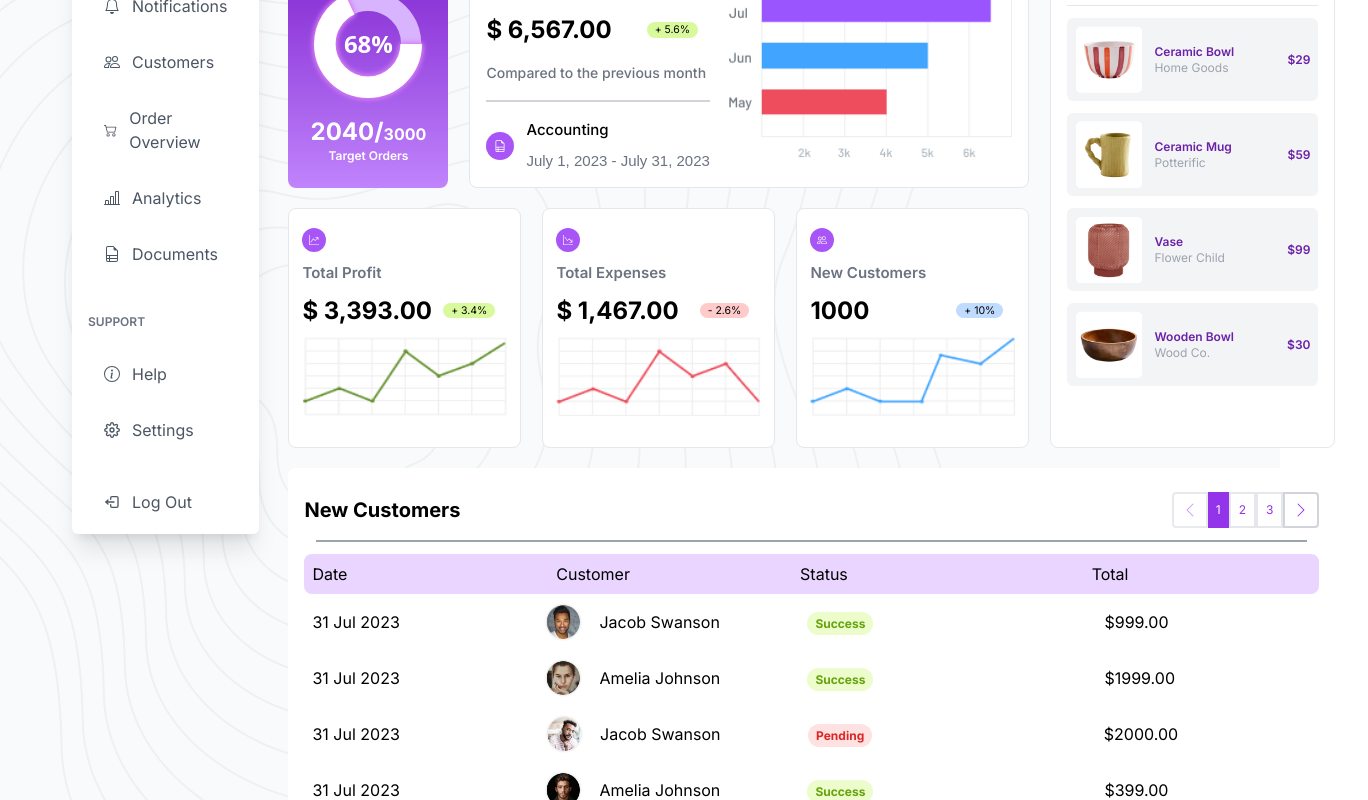
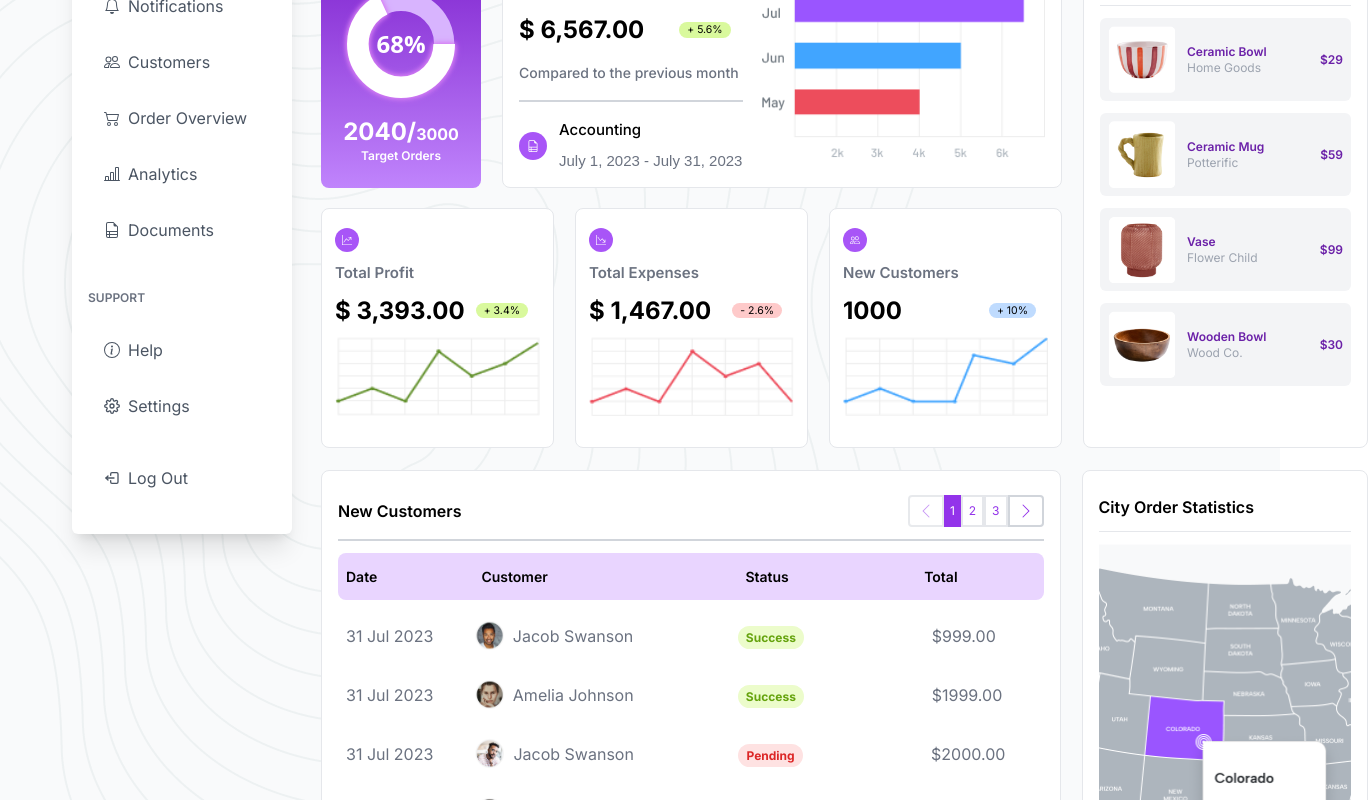
Before and after one commit to theusmanyousaf/swift-crm, a Next.js app: page /dashboard in a window 1280 px wide. Shown: the part 240-1040 px from the top of the page, 1368 px wide, since content can reach past the window. Built offline with nearby package versions, Linux system fonts and the light colour scheme.

Commit message:
city stats component

```diff
--- a/src/app/(pages)/dashboard/page.tsx
+++ b/src/app/(pages)/dashboard/page.tsx
@@ -1,4 +1,5 @@
 import BestSellingProducts from "@/components/bestSellingProducts/BestSellingProducts"
+import CityOrderStats from "@/components/cityOrderStats/CityOrderStats"
 import Hero from "@/components/hero/Hero"
 import MonthlyIncome from "@/components/monthlyIncome/MonthlyIncome"
 import MonthlySummary from "@/components/monthlySummary/MonthlySummary"
@@ -19,7 +20,10 @@ export default function dashboard() {
         </div>
         <BestSellingProducts />
       </div>
-      <NewCustomers />
+      <div className="flex gap-[21px] mt-[22px] mb-[67px]">
+        <NewCustomers />
+        <CityOrderStats />
+      </div>
     </div>
   )
 }
--- a/src/app/(pages)/layout.tsx
+++ b/src/app/(pages)/layout.tsx
@@ -21,7 +21,7 @@ export default function RootLayout({
         <html lang="en">
             <body className={inter.className}>
                 <Providers>
-                    <div className="sm:flex bg-no-repeat bg-gray-50 bg-custom-bg sm:pl-[72px] sm:pr-[72px]">
+                    <div className="sm:flex bg-no-repeat bg-gray-50 bg-custom-bg sm:pl-[72px]">
                         <SideNav />
                         <div className="w-full pl-[43px] sm:pl-0">
                             {children}
--- /dev/null
+++ b/src/components/cityOrderStats/CityOrderStats.tsx
@@ -0,0 +1,12 @@
+import Image from 'next/image'
+import Map from '/public/assets/map.png'
+
+export default function CityOrderStats() {
+  return (
+    <div className='flex flex-col border rounded-lg px-4 py-6 bg-white gap-3 min-w-[285px]'>
+        <h1 className='font-semibold'>City Order Statistics</h1>
+        <hr />
+        <Image src={Map} alt='Map' className='h-[401px] w-[253px]'/>
+    </div>
+  )
+}
--- a/src/components/newCustomers/NewCustomers.tsx
+++ b/src/components/newCustomers/NewCustomers.tsx
@@ -160,15 +160,15 @@ const NewCustomers = () => {
 
 
     return (
-        <div className="px-4 pt-6 pb-5 bg-white rounded-lg mt-5 mb-[67px]">
-            <div className='flex justify-between items-center '>
-                <h2 className="text-xl font-bold">New Customers</h2>
+        <div className="px-4 pt-6 pb-5 border bg-white rounded-lg w-full xl:w-[741px]">
+            <div className='flex justify-between items-center'>
+                <h2 className="font-semibold">New Customers</h2>
 
                 <div className="flex">
                     <button
                         onClick={handlePrevious}
                         disabled={currentPage === 1}
-                        className="p-2 rounded-l border-2 border-gray-300 disabled:opacity-50 text-purple-600"
+                        className="px-2 py-1.5 rounded-l border-2 border-gray-300 disabled:opacity-50 text-purple-600"
                     >
                         <BsChevronLeft />
                     </button>
@@ -176,7 +176,7 @@ const NewCustomers = () => {
                         <button
                             key={index + 1}
                             onClick={() => setCurrentPage(index + 1)}
-                            className={`px-2 py-[5.5px] text-xs ${currentPage === index + 1 ? 'bg-purple-600 text-white' : 'border-2 text-purple-600'}`}
+                            className={`px-1.5 text-xs ${currentPage === index + 1 ? 'bg-purple-600 text-white' : 'border-2 text-purple-600'}`}
                         >
                             {index + 1}
                         </button>
@@ -184,25 +184,25 @@ const NewCustomers = () => {
                     <button
                         onClick={handleNext}
                         disabled={currentPage === totalPages}
-                        className="p-2 rounded-r border-2 border-gray-300 disabled:opacity-50 text-purple-600"
+                        className="px-2 py-1.5 rounded-r border-2 border-gray-300 disabled:opacity-50 text-purple-600"
                     >
                         <BsChevronRight />
                     </button>
                 </div>
             </div>
 
-            <hr className='border border-gray-400 m-3' />
-            <div className='flex gap-6 items-center p-2 min-w-full bg-purple-200 rounded-lg'>
-                <div className='flex-1'>Date</div>
-                <div className='flex-1'>Customer</div>
-                <div className='flex-auto'>Status</div>
-                <div className='flex-1'>Total</div>
+            <hr className='border border-gray-300 my-3' />
+            <div className='flex gap-6 items-center p-2 min-w-full bg-purple-200 rounded-lg text-sm font-semibold'>
+                <div className='flex-1 py-[5.5px]'>Date</div>
+                <div className='flex-1 py-[5.5px] xl:min-w-60'>Customer</div>
+                <div className='flex-auto py-[5.5px]'>Status</div>
+                <div className='flex-1 py-[5.5px]'>Total</div>
             </div>
             {currentCustomers.map((customer) => (
-                <div key={customer.id} className='flex gap-x-6 items-center p-2 min-w-full rounded-lg'>
+                <div key={customer.id} className='flex gap-x-6 my-3 items-center p-2 min-w-full rounded-lg text-gray-500'>
                     <div className='flex-1'>{customer.date}</div>
-                    <div className='flex-1 flex items-center min-w-60'>
-                        <Image src={customer.imageUrl} alt={customer.name} className="w-10 h-10 rounded-full mr-4" />
+                    <div className='flex-1 flex items-center xl:min-w-60'>
+                        <Image src={customer.imageUrl} alt={customer.name} className="w-[31px] h-[31px] rounded-full mr-2" />
                         {customer.name}
                     </div>
                     <div className='flex-auto'>
--- a/src/components/sidenav/SideNav.tsx
+++ b/src/components/sidenav/SideNav.tsx
@@ -20,7 +20,7 @@ export default function SideNav() {
     };
 
     return (
-        <div className="sm:mt-[22px] h-auto sm:h-[752px] w-full sm:w-[220px] bg-white shadow-xl rounded-md sm:px-4 sm:py-8">
+        <div className="sm:mt-[22px] h-auto sm:h-[752px] sm:min-w-[220px] sm:max-w-[220px] bg-white shadow-xl rounded-md sm:px-4 sm:py-8">
             <div className="flex justify-between items-center py-2 sm:py-0 sm:px-0 px-11">
                 <div className="sm:mb-8 py-[5px] sm:py-0 pr-4 sm:pr-0 sm:px-4 sm:text-left">
                     <a href="/dashboard"><Image src={Logo} alt="SwiftCRM" /></a>
@@ -39,35 +39,35 @@ export default function SideNav() {
                     <div className="flex flex-col sm:gap-4 gap-2">
                         <div>
                             <a href="/dashboard" className="flex items-center py-2 px-4 bg-purple-100 text-purple-600 hover:text-purple-600 rounded-md">
-                                <RxDashboard className="mr-3" />
+                                <RxDashboard className="mr-2" />
                                 Dashboard
                             </a>
                         </div>
                         <div className="flex items-center py-2 px-4 text-gray-600 hover:bg-purple-100 hover:text-purple-600 rounded-md">
-                            <BsBell className="mr-3" />
+                            <BsBell className="mr-2" />
                             Notifications
                         </div>
                         <div>
                             <a href="/customers" className="flex items-center py-2 px-4 text-gray-600 hover:bg-purple-100 hover:text-purple-600 rounded-md">
-                                <BsPeople className="mr-3" />
+                                <BsPeople className="mr-2" />
                                 Customers
                             </a>
                         </div>
                         <div>
                             <a href="/order-overview" className="flex items-center py-2 px-4 text-gray-600 hover:bg-purple-100 hover:text-purple-600 rounded-md">
-                                <BsCart2 className="mr-3" />
+                                <BsCart2 className="mr-2" />
                                 Order Overview
                             </a>
                         </div>
                         <div>
                             <a href="/analytics" className="flex items-center py-2 px-4 text-gray-600 hover:bg-purple-100 hover:text-purple-600 rounded-md">
-                                <BsBarChartLine className="mr-3" />
+                                <BsBarChartLine className="mr-2" />
                                 Analytics
                             </a>
                         </div>
                         <div>
                             <a href="/documents" className="flex items-center py-2 px-4 text-gray-600 hover:bg-purple-100 hover:text-purple-600 rounded-md">
-                                <BsFileEarmarkRuled className="mr-3" />
+                                <BsFileEarmarkRuled className="mr-2" />
                                 Documents
                             </a>
                         </div>
@@ -75,18 +75,18 @@ export default function SideNav() {
                     <div className="hidden sm:block py-2 text-xs text-gray-500 font-semibold mb-4 mt-8">SUPPORT</div>
                     <div className="flex flex-col sm:gap-4 gap-2">
                         <div className="flex items-center py-2 px-4 text-gray-600 hover:bg-purple-100 hover:text-purple-600 rounded-md">
-                            <BsInfoCircle className="mr-3" />
+                            <BsInfoCircle className="mr-2" />
                             Help
                         </div>
                         <div className="flex items-center py-2 px-4 text-gray-600 hover:bg-purple-100 hover:text-purple-600 rounded-md">
-                            <FiSettings className="mr-3" />
+                            <FiSettings className="mr-2" />
                             Settings
                         </div>
                     </div>
                 </nav>
                 <div className="sm:pt-8 pt-2 ml-3 sm:ml-0 max-w-[351px]">
                     <a href="/" className="flex items-center py-2 px-4 text-gray-600 hover:bg-purple-100 hover:text-purple-600 rounded-md">
-                        <TbLogout2 className="mr-3" />
+                        <TbLogout2 className="mr-2" />
                         Log Out
                     </a>
                 </div>
```
Also changed, not shown: public/assets/Map.png (added).
